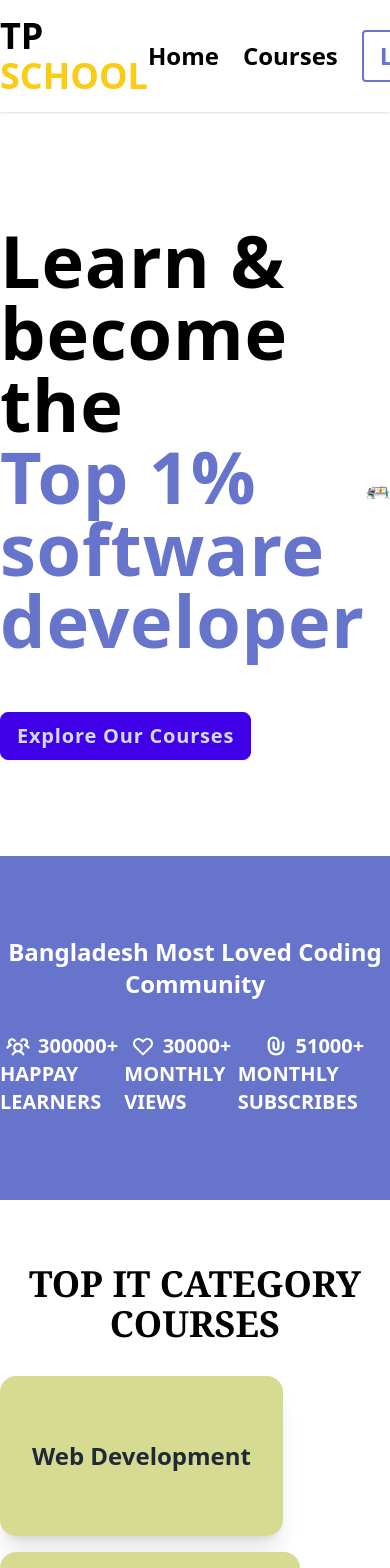
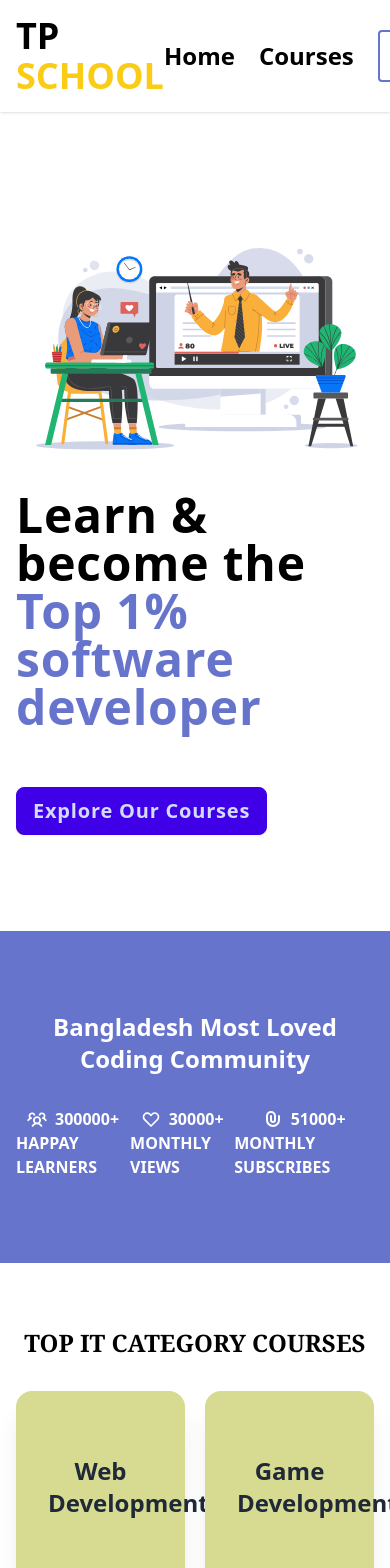
Before and after one commit to Prosantaroy1/TP-School-Project, a React (Vite) app: page / in a window 390 px wide. Shown: the top 1568 px of the page. Built offline with nearby package versions, Linux system fonts and the light colour scheme; no server answers.

Commit message:
responsive leptop

```diff
--- a/src/component/Sharedpage/Navbers/Navber.jsx
+++ b/src/component/Sharedpage/Navbers/Navber.jsx
@@ -17,7 +17,7 @@ const Navber = () => {
 
   return (
     <div className="shadow">
-      <div className="flex container mx-auto  justify-between text-black items-center py-4 ">
+      <div className="flex md:px-0 px-4 container mx-auto  justify-between text-black items-center py-4 ">
         <h3 className="text-4xl font-bold ">
           TP <span className="font-bold text-yellow-400">SCHOOL</span>
         </h3>
--- a/src/component/pages/Bannerpage/Banner.jsx
+++ b/src/component/pages/Bannerpage/Banner.jsx
@@ -3,10 +3,10 @@ import imgbanner from '../../../assets/banner/banner.svg'
 
 const Banner = () => {
     return (
-        <div className='flex container mx-auto py-28  items-center pb-12'>
+        <div className='flex lg:flex-row lg:gap-1 gap-7 flex-col-reverse md:px-0 px-4  container mx-auto py-28 justify-between  items-center pb-12'>
             <div className='bg-[#ffffff] tracking-wider' data-aos="fade-right">
-               <span className='text-7xl font-bold  text-[#000000]'>Learn & become the </span><br/>
-               <span className='text-7xl font-bold text-[#6674cc] space-y-3'>Top 1% software developer</span>
+               <span className='md:text-7xl text-5xl font-bold  text-[#000000]'>Learn & become the </span><br/>
+               <span className='md:text-7xl text-5xl font-bold text-[#6674cc] space-y-3'>Top 1% software developer</span>
               <div className='pt-14'>
                 <Link to='/courses'>
                   <button className="btn text-xl btn-active btn-primary">Explore Our Courses</button>
--- a/src/component/pages/BdComminute dev/BdComminutedev.jsx
+++ b/src/component/pages/BdComminute dev/BdComminutedev.jsx
@@ -4,19 +4,19 @@ import { HiOutlineHeart,HiPaperClip } from "react-icons/hi";
 
 const BdComminutedev = () => {
     return (
-        <div className="py-16 bg-[#6674cc] mt-12">
+        <div className="py-16 bg-[#6674cc] mt-12 md:px-1 px-4">
             <h3 className="text-center font-bold pt-4 text-white text-2xl">Bangladesh Most Loved Coding Community</h3>
             <div className="flex  container mx-auto pt-8 pb-5 justify-between items-center">
-                <div className="flex text-xl font-bold flex-col items-center text-[#fff]">
-                    <p className="flex gap-2 items-center"><PiUsersThreeBold className="text-2xl"/>300000+</p>
+                <div className="flex md:text-xl text-base font-bold flex-col items-center text-[#fff]">
+                    <p className="flex gap-2 items-center"><PiUsersThreeBold className="md:text-2xl text-xl"/>300000+</p>
                     <p>HAPPAY LEARNERS</p>
                 </div>
-                <div className="flex text-xl font-bold flex-col items-center text-[#fff]">
-                    <p className="flex gap-2 items-center"><HiOutlineHeart className="text-2xl"/>30000+</p>
+                <div className="flex md:text-xl text-base font-bold flex-col items-center text-[#fff]">
+                    <p className="flex gap-2 items-center"><HiOutlineHeart className="md:text-2xl text-xl"/>30000+</p>
                     <p>MONTHLY VIEWS</p>
                 </div>
-                <div  className="flex text-xl font-bold flex-col items-center text-[#fff]">
-                   <p className="flex gap-2 items-center"><HiPaperClip className="text-2xl"/> 51000+</p>
+                <div  className="flex md:text-xl text-base font-bold flex-col items-center text-[#fff]">
+                   <p className="flex gap-2 items-center"><HiPaperClip className="md:text-2xl text-xl"/> 51000+</p>
                     <p>MONTHLY SUBSCRIBES</p>
                 </div>
             </div>
--- a/src/component/pages/Company Sec/CompanySec.jsx
+++ b/src/component/pages/Company Sec/CompanySec.jsx
@@ -12,14 +12,14 @@ import logo11 from '../../../assets/compnayImg/company11.png'
 
 const CompanySec = () => {
     return (
-        <div className="bg-slate-200 py-20">
+        <div className="bg-slate-200 py-20 md:px-0 px-4">
             <div className="container mx-auto">
                 <h3 className="text-center text-4xl">
                     Thousands of our students achieved their <span className="text-pink-500">dream job</span> at
                 </h3>
                 {/* company logo */}
-                <div className='pt-6'>
-                    <ul className='flex items-center gap-20 flex-wrap'>
+                <div className='pt-6 '>
+                    <ul className='grid md:grid-cols-6 grid-cols-3  items-center gap-20 '>
                         <li>
                             <img src={logo1} alt="" className='w-40 h-40'/>
                         </li>
--- a/src/component/pages/CourseMain/CourseMain.jsx
+++ b/src/component/pages/CourseMain/CourseMain.jsx
@@ -4,14 +4,14 @@ import SubscribeSec from "../Subscribe Sec/SubscribeSec";
 const CourseMain = () => {
     return (
         <>
-            <div className="mb-8">
+            <div className="mb-8 ">
                 {/* banner course */}
                 <div className="py-32 bg-gradient-to-r from-red-200 to-yellow-200">
-                    <div className="container mx-auto">
-                        <h4 className="text-center text-5xl font-bold">Complete Collection of TP School Courses</h4>
-                        <p className="text-center text-2xl font-semibold pt-6">
-                            Lorem ipsum dolor sit amet, consectetur adipisicing elit. Nemo asperiores<br /> sapiente quam alias, dolor,
-                            ullam impedit dolore beatae repudiandae deleniti<br /> reiciendis itaque vitae? Debitis, iusto?
+                    <div className="container md:px-0 px-4 mx-auto">
+                        <h4 className="text-center md:text-5xl text-3xl font-bold">Complete Collection of TP School Courses</h4>
+                        <p className="text-center md:text-2xl text-xl font-semibold pt-6">
+                            Lorem ipsum dolor sit amet, consectetur adipisicing elit. Nemo asperiores sapiente quam alias, dolor,
+                            ullam impedit dolore beatae repudiandae deleniti reiciendis itaque vitae? Debitis, iusto?
                         </p>
 
                     </div>
--- a/src/component/pages/CoursesDetails/CoursesDetails.jsx
+++ b/src/component/pages/CoursesDetails/CoursesDetails.jsx
@@ -15,7 +15,7 @@ const CoursesDetails = () => {
     return (
         <div className="mb-8">
             <div className="container mx-auto  py-28">
-                <div className="flex items-center justify-between">
+                <div className="flex md:flex-row flex-col-reverse items-center md:gap-0 gap-8  justify-between md:px-0 px-4">
                     {/* details title */}
                     <div>
                         <h3 className="text-4xl font-bold ">{details.title}<br />
@@ -47,8 +47,8 @@ const CoursesDetails = () => {
             {/* company logo sec */}
             <CompanySec />
             {/* question sec */}
-            <div className="container mx-auto pt-12">
-                <h3 className="text-center text-5xl font-bold">
+            <div className="container mx-auto pt-12 md:px-0 px-4">
+                <h3 className="text-center md:text-5xl text-3xl font-bold">
                     Frequently asked questions ?
                 </h3>
                 <div className="pt-7 flex flex-col gap-5">
--- a/src/component/pages/Coursespage/Courses.jsx
+++ b/src/component/pages/Coursespage/Courses.jsx
@@ -12,7 +12,7 @@ const Courses = () => {
     }, []);
     console.log(coursesData);
     return (
-        <div className="mx-auto py-10 container mt-7">
+        <div className="mx-auto md:px-0 px-4 py-10 container mt-7">
             {/* title course */}
             <div data-aos="fade-up">
                 <h3 className='text-center font-semibold text-4xl text-black' >
--- a/src/component/pages/DisCountSection/DiscountSection.jsx
+++ b/src/component/pages/DisCountSection/DiscountSection.jsx
@@ -2,7 +2,7 @@
 
 const DiscountSection = () => {
     return (
-        <div className="mx-auto container text-white rounded-xl py-12 mb-6 bg-[#6674cc] flex-col flex justify-center items-center">
+        <div className="md:mx-auto mx-4   md:container text-white rounded-xl py-12 mb-6 bg-[#6674cc] flex-col flex justify-center items-center">
             <h3 className="text-4xl font-bold" data-aos="fade-up">ALL COURSES 30% DISCOUNT</h3>
             <h4 className="text-2xl pt-5 font-semibold" data-aos="fade-up">
                 Only 1 Octobor 2024 Before Use :
--- a/src/component/pages/categoryCourses/Category.jsx
+++ b/src/component/pages/categoryCourses/Category.jsx
@@ -3,11 +3,11 @@
 
 const Category = () => {
     return (
-        <div className="pt-12 container mx-auto  py-6 mt-4">
-            <h3 className="text-center text-black text-4xl font-bold font-serif ">
+        <div className="pt-12 md:px-0 px-4 container mx-auto  py-6 mt-4">
+            <h3 className="text-center text-black md:text-4xl text-2xl font-bold font-serif ">
                 TOP IT CATEGORY COURSES
             </h3>
-            <div className="flex items-center gap-4 flex-wrap pt-8">
+            <div className="grid md:grid-cols-5 grid-cols-2 gap-5 items-center pt-8">
                 <div  data-aos="fade-right" className="card  shadow-xl">
                     <div className="card-body rounded-2xl hover:bg-lime-200 transform duration-200 hover:scale-110 bg-[#d6db91]  py-16">
                         <h2 className="text-center text-2xl font-bold">
```
Also changed, not shown: src/component/pages/Register/Register.jsx (+8 -9 lines).
